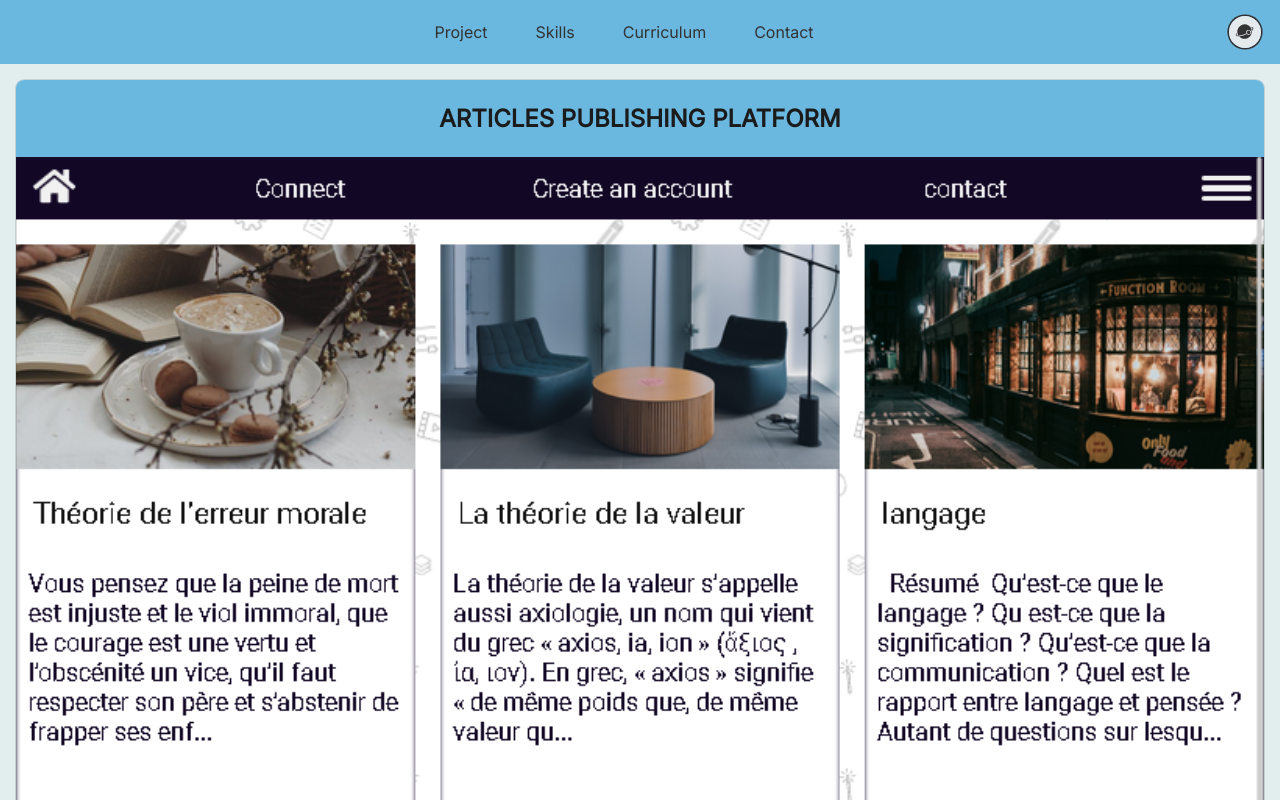
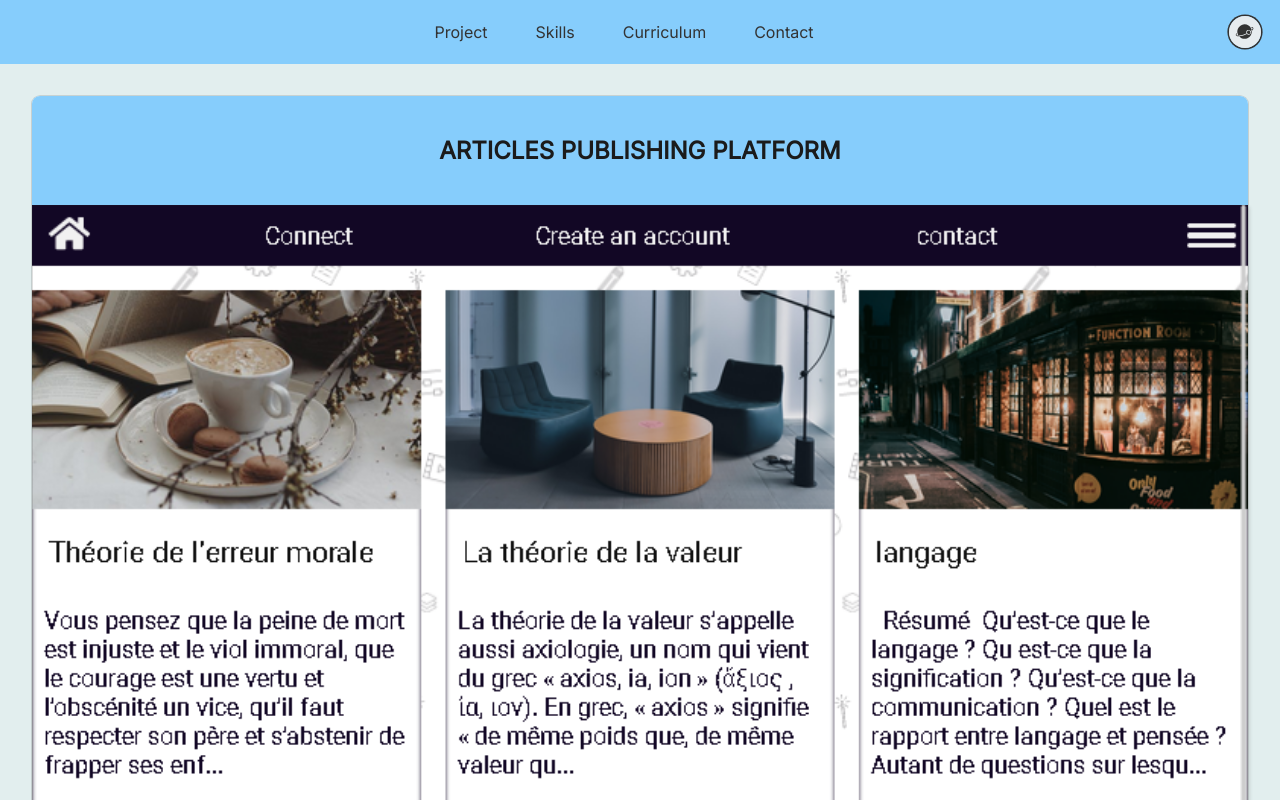
Before and after one commit to akliyachir/portfolio, a React (Vite) app: page / in a window 1280 px wide. Shown: the top 800 px of the page. Built offline with nearby package versions, Linux system fonts and the light colour scheme.

Commit message:
projects section

```diff
--- a/src/Components/5-ProjectCard/ProjectCard.css
+++ b/src/Components/5-ProjectCard/ProjectCard.css
@@ -1,7 +1,7 @@
 .light .ProjectCardContainer {
 	background-color: var(--clr-1);
 	box-shadow: var(--b-1) var(--o-1);
-	margin: 1rem;
+	margin: 2rem;
 	border-radius: 0.5rem;
 }
 
@@ -14,7 +14,7 @@
 .light .ImageHalfProjectCard .project_image_preview {
 	background-repeat: no-repeat;
 	background-size: cover;
-	box-shadow: var(--b-1) var(--o-1) inset;
+	box-shadow: var(--b-1) var(--o-1) inset, var(--sh-1);
 	width: 100%;
 	aspect-ratio: 1;
 	display: block;
@@ -43,8 +43,8 @@
 	font-size: 1.5rem;
 	text-align: center;
 	padding-inline: 0.5rem;
-	padding-block: 1.5rem;
-	background-color: var(--ac-1);
+	padding-block: 2.5rem;
+	background-color: var(--tl-1);
 	border-radius: 0.5rem 0.5rem 0 0;
 }
 .light .detailledDescriptionHalfProjectCard .project_description {
--- a/src/index.css
+++ b/src/index.css
@@ -12,6 +12,7 @@ body {
 }
 
 :root {
+	--o-0: #33333322;
 	--o-1: #33333333;
 	--o-2: #33333355;
 	--o-3: #33333377;
@@ -23,7 +24,7 @@ body {
 	--clr-4: #000;
 	--clr-5: #333;
 	--clr-6: #555;
-	--tl-1: #6ab7df;
+	--tl-1: #86cdfc;
 	--tl-2: #7cb2e9;
 	--ac-1: #6ab7df;
 	--td-1: #66a1db;
@@ -43,6 +44,8 @@ body {
 	--f-1: #1b1b1b;
 	--f-2: #eee;
 	--b-1: 0 0 0 0.05rem;
+	--sh-1: 0.1rem 0.1rem 0.2rem var(--o-0);
+	--sh-2: 0.1rem 0.1rem 0.4rem var(--o-0);
 }
 
 /*
```
